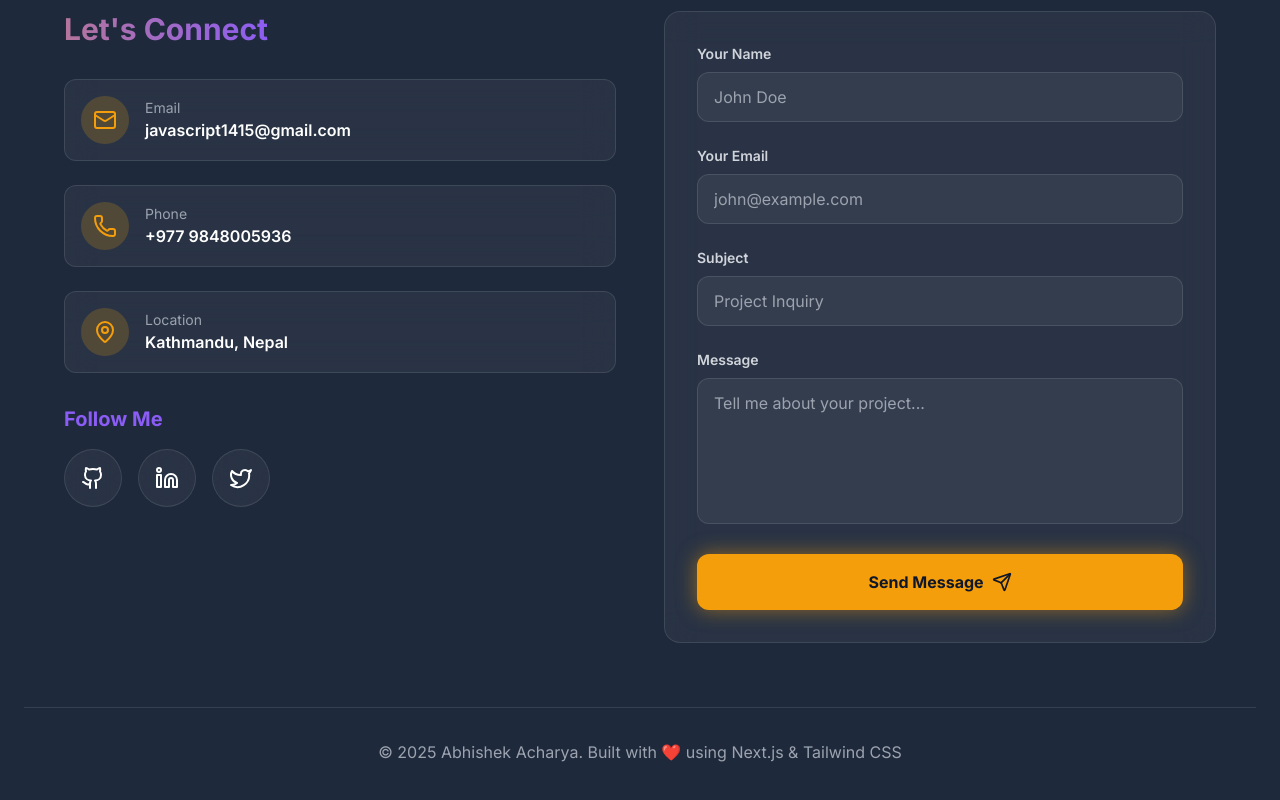
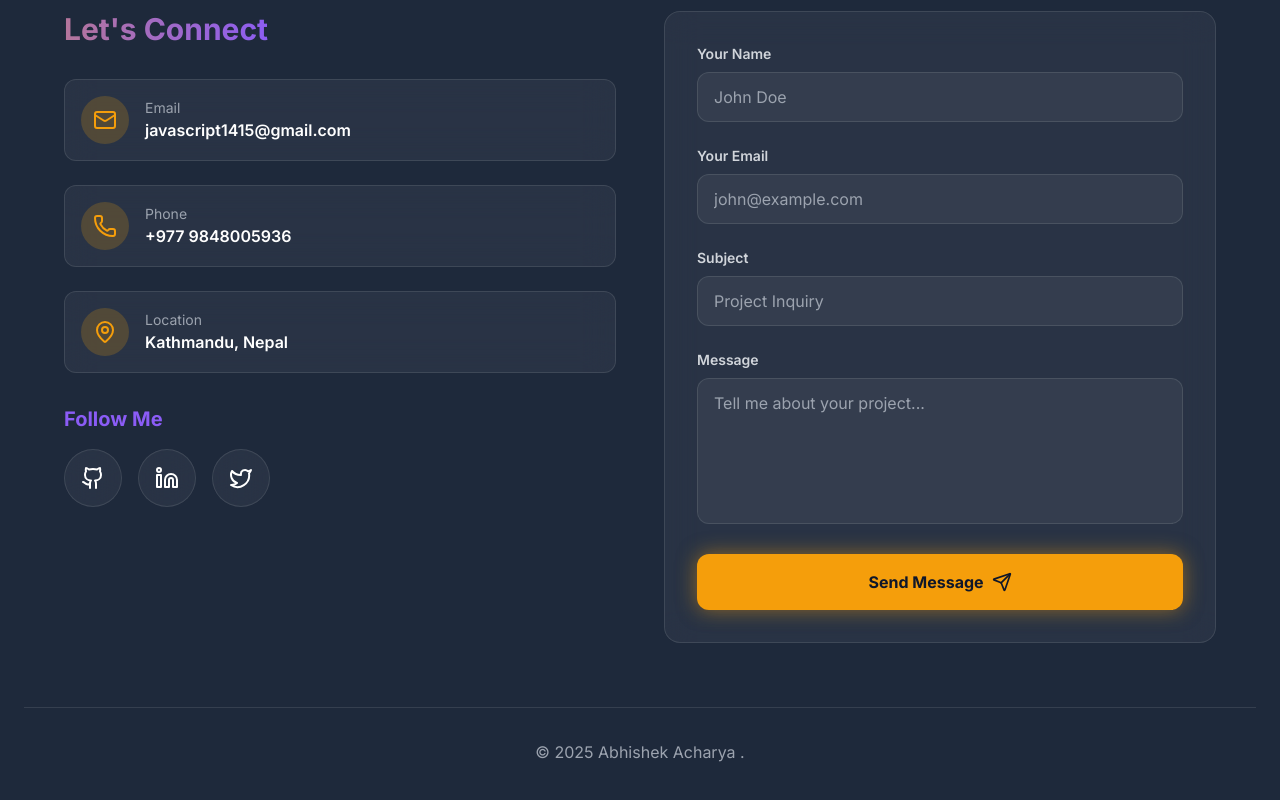
Before and after one commit to javascript1415/abhishek-portfolio, a Next.js app: page / in a window 1280 px wide. Shown: the part 7617-8417 px from the top of the page. Built offline with nearby package versions, Linux system fonts and the light colour scheme.

Commit message:
Update footer text in Contact component
Removed 'Built with ❤️ using Next.js & Tailwind CSS' from footer.

```diff
--- a/app/components/Contact/Contact.tsx
+++ b/app/components/Contact/Contact.tsx
@@ -264,7 +264,7 @@ export default function Contact() {
           className="text-center mt-16 pt-8 border-t border-white/10"
         >
           <p className="text-gray-400">
-            © 2025 Abhishek Acharya. Built with ❤️ using Next.js & Tailwind CSS
+            © 2025 Abhishek Acharya .
           </p>
         </motion.div>
       </div>
```
